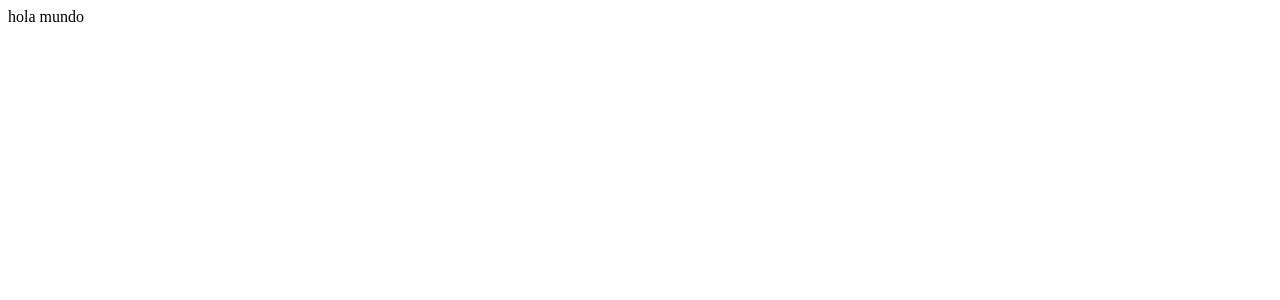
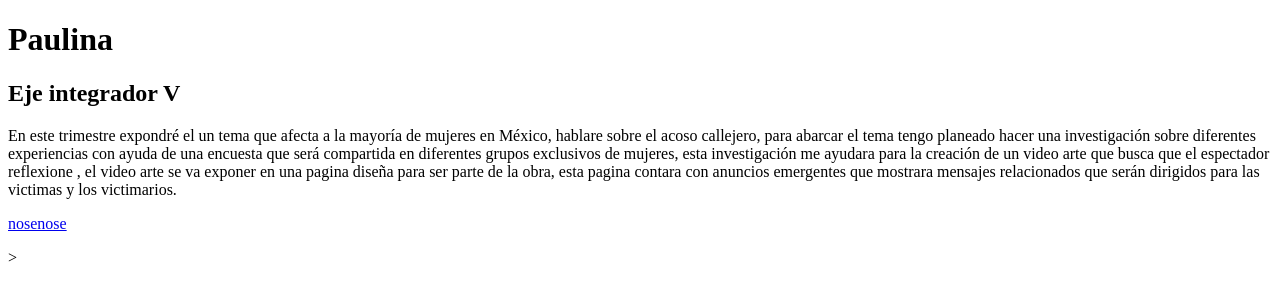
Before and after one commit to Paulina1273/eje-paulina-, a plain HTML site: page index.html in a window 1280 px wide. Drawn offline with Linux system fonts and the light colour scheme.

Commit message:
Update index.html

```diff
--- a/index.html
+++ b/index.html
@@ -1 +1,13 @@
-<p> hola mundo </p>
+<!DOCTYPE html>
+<html>
+<head>
+	<link rel="stylesheet" href="estilo/estilo.css">
+</head>
+
+<body>
+<h1>Paulina </h1>
+<h2> Eje integrador V </h2>
+<p>En este trimestre expondré el un tema que afecta a la mayoría de mujeres en México, hablare sobre el acoso callejero, para abarcar el tema tengo planeado hacer una investigación sobre diferentes experiencias con ayuda de una encuesta que será compartida en diferentes grupos exclusivos de mujeres,  esta investigación me ayudara para la creación de un video arte que busca que el espectador reflexione , el video arte se va exponer en una pagina diseña para ser parte de la obra, esta pagina contara con anuncios emergentes que mostrara  mensajes relacionados que serán dirigidos para las victimas y los victimarios.</p>
+<p><a href="paginadePau.html">nosenose</a></p>>
+</body>
+</html>
```
